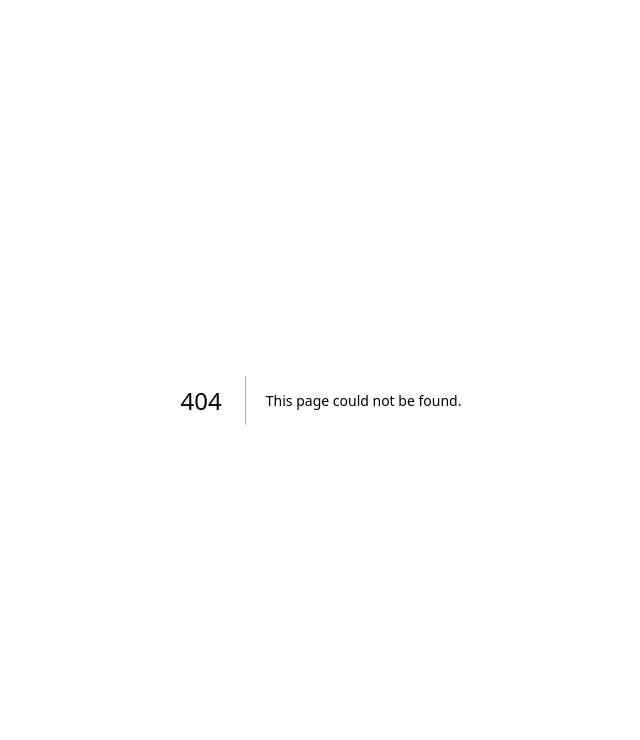
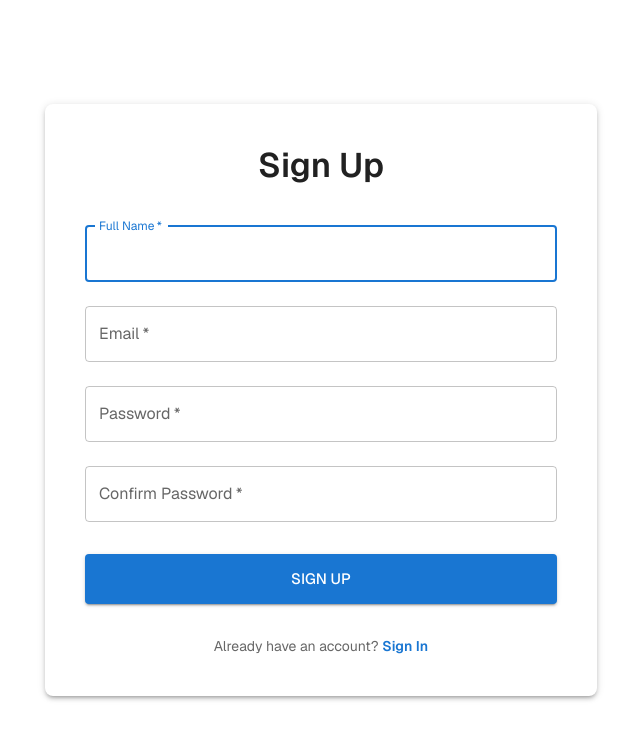
Before and after one commit to eralvarez/nextjs-template, a Next.js app: page /sign-up in a window 1280 px wide. Before the commit this address had no page. Shown: the top 740 px of the page, without its empty margins (319-959 px from the left). Built offline with nearby package versions, Linux system fonts and the light colour scheme; what @mui/material-nextjs would draw is missing.

Commit message:
feat: implement sign-in and sign-up pages with validation

```diff
--- a/src/app/app/page.tsx
+++ b/src/app/app/page.tsx
@@ -7,8 +7,7 @@ export default function AppDashboardPage() {
         Dashboard Overview
       </Typography>
       <Typography variant="body1" color="text.secondary" paragraph>
-        Welcome to your application dashboard. This page is wrapped in the
-        DashboardLayout component.
+        Welcome to your application dashboard. This page is wrapped in the DashboardLayout component.
       </Typography>
 
       <Grid container spacing={3} sx={{ mt: 2 }}>
--- /dev/null
+++ b/src/app/sign-up/page.tsx
@@ -0,0 +1,180 @@
+'use client';
+
+import { Box, Button, Container, TextField, Typography, Paper, Link as MuiLink } from '@mui/material';
+import Link from 'next/link';
+import { FormEvent, useState } from 'react';
+
+export default function SignUpPage() {
+  const [fullName, setFullName] = useState('');
+  const [email, setEmail] = useState('');
+  const [password, setPassword] = useState('');
+  const [confirmPassword, setConfirmPassword] = useState('');
+  const [errors, setErrors] = useState({
+    fullName: '',
+    email: '',
+    password: '',
+    confirmPassword: '',
+  });
+
+  const handleSubmit = (e: FormEvent<HTMLFormElement>) => {
+    e.preventDefault();
+
+    // Reset errors
+    setErrors({
+      fullName: '',
+      email: '',
+      password: '',
+      confirmPassword: '',
+    });
+
+    // Basic validation
+    const newErrors = {
+      fullName: '',
+      email: '',
+      password: '',
+      confirmPassword: '',
+    };
+    let isValid = true;
+
+    if (!fullName.trim()) {
+      newErrors.fullName = 'Full name is required';
+      isValid = false;
+    }
+
+    if (!email) {
+      newErrors.email = 'Email is required';
+      isValid = false;
+    } else if (!/\S+@\S+\.\S+/.test(email)) {
+      newErrors.email = 'Email is invalid';
+      isValid = false;
+    }
+
+    if (!password) {
+      newErrors.password = 'Password is required';
+      isValid = false;
+    } else if (password.length < 6) {
+      newErrors.password = 'Password must be at least 6 characters';
+      isValid = false;
+    }
+
+    if (!confirmPassword) {
+      newErrors.confirmPassword = 'Please confirm your password';
+      isValid = false;
+    } else if (password !== confirmPassword) {
+      newErrors.confirmPassword = 'Passwords do not match';
+      isValid = false;
+    }
+
+    if (!isValid) {
+      setErrors(newErrors);
+      return;
+    }
+
+    // Handle sign up logic here (frontend only)
+    console.log('Sign up with:', { fullName, email, password });
+  };
+
+  return (
+    <Container maxWidth="sm">
+      <Box
+        sx={{
+          minHeight: '100vh',
+          display: 'flex',
+          alignItems: 'center',
+          justifyContent: 'center',
+          py: 4,
+        }}
+      >
+        <Paper
+          elevation={3}
+          sx={{
+            p: { xs: 3, sm: 4, md: 5 },
+            width: '100%',
+            borderRadius: 2,
+          }}
+        >
+          <Typography
+            variant="h4"
+            component="h1"
+            gutterBottom
+            sx={{
+              textAlign: 'center',
+              mb: 3,
+              fontWeight: 600,
+            }}
+          >
+            Sign Up
+          </Typography>
+
+          <Box component="form" onSubmit={handleSubmit} noValidate>
+            <TextField
+              fullWidth
+              label="Full Name"
+              type="text"
+              value={fullName}
+              onChange={(e) => setFullName(e.target.value)}
+              error={!!errors.fullName}
+              helperText={errors.fullName}
+              required
+              margin="normal"
+              autoComplete="name"
+              autoFocus
+            />
+
+            <TextField
+              fullWidth
+              label="Email"
+              type="email"
+              value={email}
+              onChange={(e) => setEmail(e.target.value)}
+              error={!!errors.email}
+              helperText={errors.email}
+              required
+              margin="normal"
+              autoComplete="email"
+            />
+
+            <TextField
+              fullWidth
+              label="Password"
+              type="password"
+              value={password}
+              onChange={(e) => setPassword(e.target.value)}
+              error={!!errors.password}
+              helperText={errors.password}
+              required
+              margin="normal"
+              autoComplete="new-password"
+            />
+
+            <TextField
+              fullWidth
+              label="Confirm Password"
+              type="password"
+              value={confirmPassword}
+              onChange={(e) => setConfirmPassword(e.target.value)}
+              error={!!errors.confirmPassword}
+              helperText={errors.confirmPassword}
+              required
+              margin="normal"
+              autoComplete="new-password"
+            />
+
+            <Button type="submit" fullWidth variant="contained" size="large" sx={{ mt: 3, mb: 2, py: 1.5 }}>
+              Sign Up
+            </Button>
+
+            <Box sx={{ textAlign: 'center', mt: 2 }}>
+              <Typography variant="body2" color="text.secondary">
+                Already have an account?{' '}
+                <MuiLink component={Link} href="/sign-in" underline="hover" sx={{ fontWeight: 600 }}>
+                  Sign In
+                </MuiLink>
+              </Typography>
+            </Box>
+          </Box>
+        </Paper>
+      </Box>
+    </Container>
+  );
+}
```
Also changed, not shown: src/app/sign-in/page.tsx (added, +121 -0 lines), src/components/layouts/dashboardLayout/DashboardLayout.tsx (+4 -18 lines).
